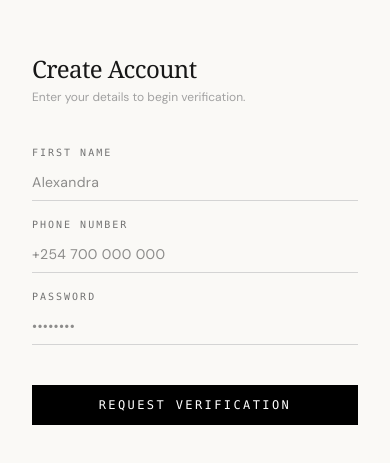
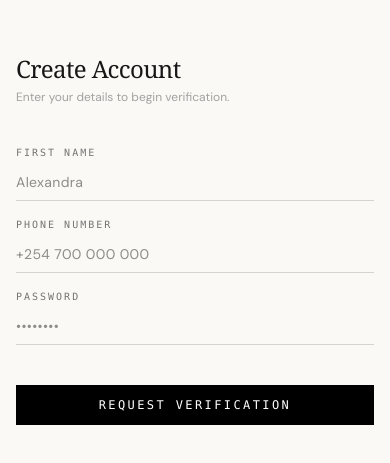
Before and after one commit to dreeydesigns/salaon_and_Beauty, a Next.js app: page /auth/signup in a window 390 px wide. Shown: the part 183-646 px from the top of the page. Built offline with nearby package versions, Linux system fonts and the light colour scheme; a web font is replaced by a local one.

Commit message:
fix: enforce pure mobile-first isolation for registration layout wrapper

```diff
--- a/app/auth/layout.tsx
+++ b/app/auth/layout.tsx
@@ -6,9 +6,17 @@ export default function AuthLayout({
   children: React.ReactNode;
 }) {
   return (
-    <div className="min-h-screen w-full grid grid-cols-1 md:grid-cols-12 bg-[#FAF9F6]">
-      {/* Editorial Sidebar */}
-      <div className="hidden md:flex md:col-span-5 bg-black text-[#FAF9F6] p-16 flex-col justify-between items-start selection:bg-white selection:text-black">
+    /* MOBILE-FIRST ENGINE:
+      By default on mobile, we use a basic block column layout with a clean off-white background.
+      On desktop (md:), it transforms into a high-end 12-column side-by-side grid.
+    */
+    <div className="min-h-screen w-full block md:grid md:grid-cols-12 bg-[#FAF9F6]">
+
+      {/* EDITORIAL SIDEBAR PANEL:
+        Hidden completely on mobile ('hidden') to give the signup flow full structural breathing room.
+        It renders as an authoritative 5-column brand statement only on desktop viewports ('md:flex').
+      */}
+      <div className="hidden md:flex md:col-span-5 bg-black text-[#FAF9F6] p-16 flex-col justify-between items-start selection:bg-white selection:text-black min-h-screen">
         <div>
           <span className="text-xs uppercase tracking-[0.3em] text-neutral-400 font-mono">
             The Collective
@@ -31,9 +39,12 @@ export default function AuthLayout({
         </div>
       </div>
 
-      {/* Main Interactive Form Area */}
-      <div className="col-span-1 md:col-span-7 flex items-center justify-center p-8 sm:p-12 md:p-20">
-        <div className="w-full max-w-[400px] py-8 animate-fade-in">
+      {/* FORM INTERACTION PANEL:
+        On mobile, this spans the natural width of the device with safe padding.
+        On desktop, it transitions gracefully into a centered 7-column layout space.
+      */}
+      <div className="w-full md:col-span-7 flex items-center justify-center p-4 sm:p-12 md:p-20 min-h-screen">
+        <div className="w-full max-w-[440px] py-6 animate-fade-in">
           {children}
         </div>
       </div>
```
